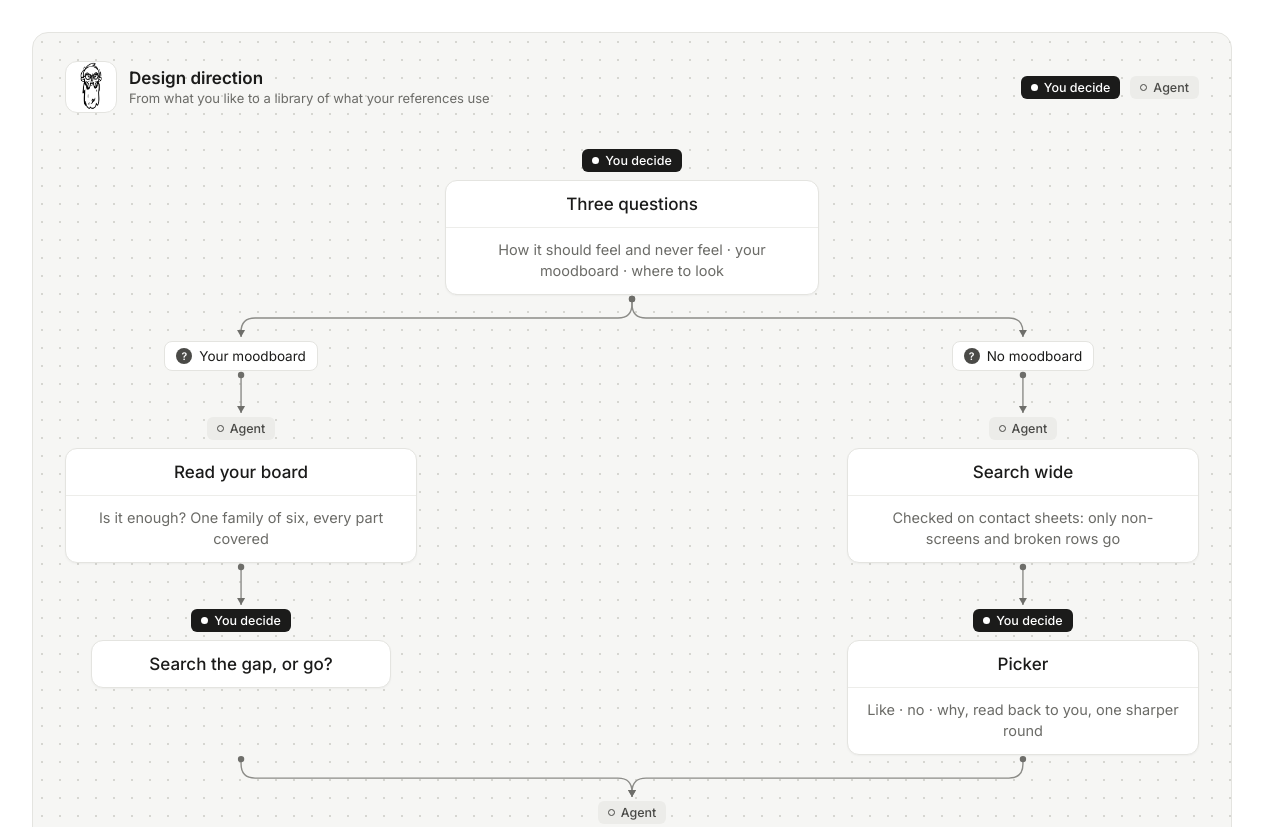
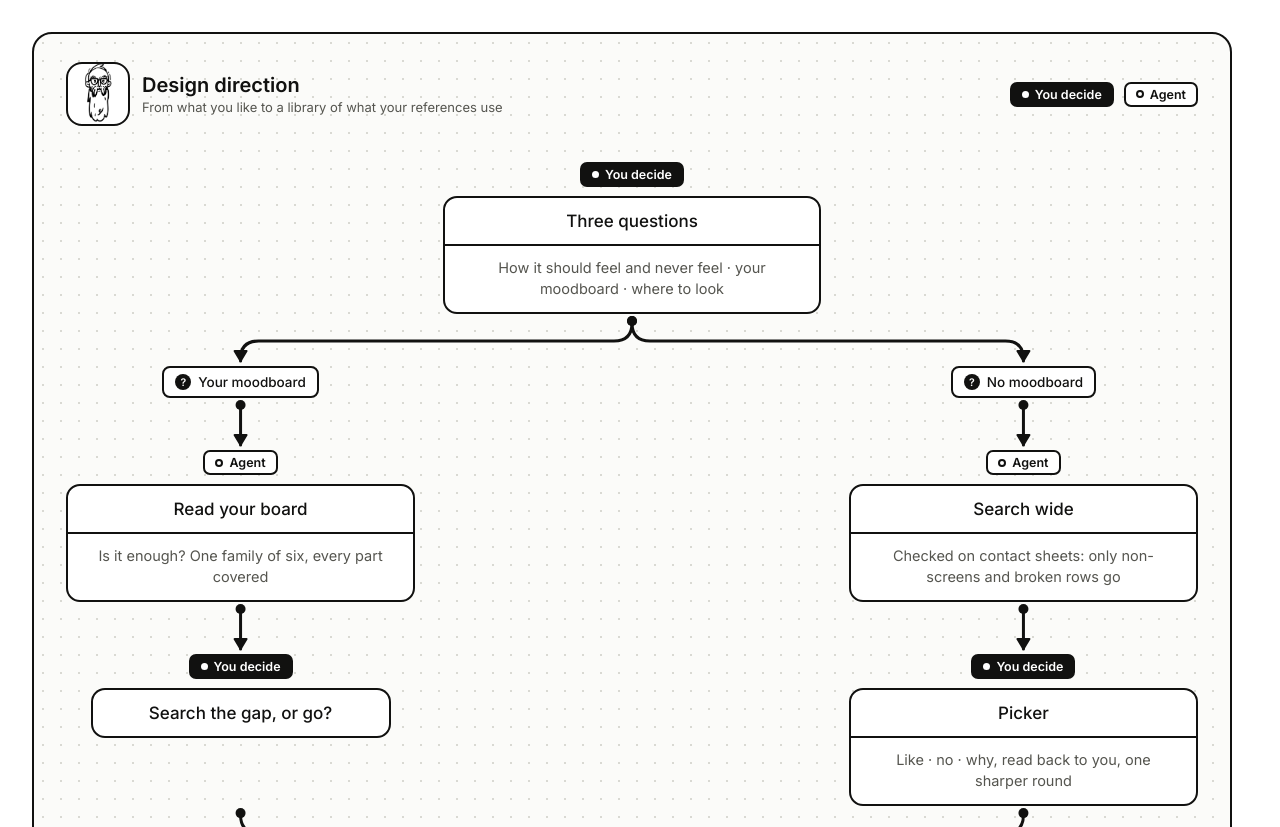
Before and after one commit to jonanderdev/longbeard, a website: page assets/flow-design-direction.html in a window 1280 px wide. Shown: the top 827 px of the page. Drawn offline with Linux system fonts and the light colour scheme.

Commit message:
Show the design-direction flow as a picture only, drawn in thick black lines like the logo.
flow.md is gone: the README links the picture, now in assets/ so it does
not ship in the package. Cards, labels, notes and links are drawn in
2.5-3 px black strokes with round joins, the agent's label outlined and
yours filled. 48 colours, 175 KB.

Co-Authored-By: Claude Opus 5.5 <noreply@anthropic.com>
Claude-Session: https://claude.ai/code/session_01HLXJ1ZQSj2napXVEq61B7m

```diff
--- a/assets/flow-design-direction.html
+++ b/assets/flow-design-direction.html
@@ -1,9 +1,9 @@
 <!doctype html>
 <!--
   The design-direction flow, drawn for skills/design-direction/flow.md.
-  Change it here, then render the PNG flow.md shows: a screenshot of .canvas at a
+  Change it here, then render the PNG the README links: a screenshot of .canvas at a
   device scale of 2, from the repo root, with Playwright:
-    node -e 'const {chromium}=require("playwright");(async()=>{const b=await chromium.launch();const p=await b.newPage({viewport:{width:1264,height:900},deviceScaleFactor:2});await p.goto("file://"+process.cwd()+"/assets/flow-design-direction.html");await p.waitForFunction(()=>document.title==="ready");await (await p.$(".canvas")).screenshot({path:"skills/design-direction/flow.png"});await b.close()})()'
+    node -e 'const {chromium}=require("playwright");(async()=>{const b=await chromium.launch();const p=await b.newPage({viewport:{width:1264,height:900},deviceScaleFactor:2});await p.goto("file://"+process.cwd()+"/assets/flow-design-direction.html");await p.waitForFunction(()=>document.title==="ready");await (await p.$(".canvas")).screenshot({path:"assets/design-direction-flow.png"});await b.close()})()'
   Then cut it to 48 colours (it is greys, and ships in the package): about 160 KB, not 700.
 -->
 <html lang="en">
@@ -12,40 +12,40 @@
 <title>Design direction — how it flows</title>
 <link rel="stylesheet" href="https://fonts.googleapis.com/css2?family=Inter:wght@400;500;600&display=block">
 <style>
-  :root { --ink: #1b1b1a; --muted: #6b6b67; --line: #8c8c88; --card: #ffffff; --edge: #e4e4e0; --canvas: #f6f6f4; --dot: #d6d6d1; }
+  :root { --ink: #111110; --muted: #55554f; --line: #111110; --card: #ffffff; --edge: #111110; --canvas: #fbfbf9; --dot: #d9d9d3; --stroke: 2.5px; }
   * { box-sizing: border-box; margin: 0; }
   body { background: #fff; font-family: Inter, system-ui, sans-serif; color: var(--ink); padding: 32px; width: 1264px; }
-  .canvas { position: relative; width: 1200px; padding: 28px 32px 56px; border: 1px solid var(--edge); border-radius: 16px; background: radial-gradient(circle, var(--dot) 1.1px, transparent 1.2px) 0 0 / 18px 18px, var(--canvas); }
+  .canvas { position: relative; width: 1200px; padding: 28px 32px 56px; border: var(--stroke) solid var(--edge); border-radius: 20px; background: radial-gradient(circle, var(--dot) 1.1px, transparent 1.2px) 0 0 / 18px 18px, var(--canvas); }
   header { display: flex; align-items: center; justify-content: space-between; margin-bottom: 36px; }
   .brand { display: flex; align-items: center; gap: 12px; }
-  .logo { position: relative; width: 52px; height: 52px; border-radius: 12px; background: #fff; border: 1px solid var(--edge); overflow: hidden; }
-  .logo img { position: absolute; left: 50%; top: 50%; width: 60px; height: 60px; transform: translate(-50%, -50%); }
-  .brand b { display: block; font-size: 17px; font-weight: 600; }
+  .logo { position: relative; width: 64px; height: 64px; border-radius: 16px; background: #fff; border: var(--stroke) solid var(--edge); overflow: hidden; }
+  .logo img { position: absolute; left: 50%; top: 50%; width: 76px; height: 76px; transform: translate(-50%, -50%); }
+  .brand b { display: block; font-size: 20px; font-weight: 600; }
   .brand span { display: block; font-size: 13px; color: var(--muted); margin-top: 2px; }
   .legend { display: flex; gap: 10px; align-items: center; font-size: 13px; color: var(--muted); }
 
-  .flow { position: relative; display: grid; grid-template-columns: 1fr 1fr 1fr; column-gap: 28px; row-gap: 46px; justify-items: center; }
+  .flow { position: relative; display: grid; grid-template-columns: 1fr 1fr 1fr; column-gap: 28px; row-gap: 52px; justify-items: center; }
   .node { display: flex; flex-direction: column; align-items: center; z-index: 1; }
-  .pill { display: inline-flex; align-items: center; gap: 6px; font-size: 12.5px; font-weight: 500; padding: 4px 10px; border-radius: 6px; margin-bottom: 8px; white-space: nowrap; }
+  .pill { display: inline-flex; align-items: center; gap: 6px; font-size: 12.5px; font-weight: 600; padding: 3px 10px; border-radius: 7px; border: var(--stroke) solid var(--ink); margin-bottom: 9px; white-space: nowrap; }
   .pill::before { content: ""; width: 7px; height: 7px; border-radius: 50%; }
   .you { background: var(--ink); color: #fff; }
   .you::before { background: #fff; }
-  .agent { background: #ecece9; color: #4a4a47; }
-  .agent::before { border: 1.5px solid #4a4a47; width: 5px; height: 5px; }
-  .card { background: var(--card); border: 1px solid var(--edge); border-radius: 12px; box-shadow: 0 1px 2px rgba(0, 0, 0, 0.04); text-align: center; min-width: 300px; max-width: 440px; }
+  .agent { background: #fff; color: var(--ink); }
+  .agent::before { border: 2px solid var(--ink); width: 4px; height: 4px; }
+  .card { background: var(--card); border: var(--stroke) solid var(--edge); border-radius: 14px; text-align: center; min-width: 300px; max-width: 440px; }
   .card h3 { white-space: nowrap; }
   .card h3 { font-size: 17px; font-weight: 500; padding: 13px 18px; }
-  .card p { font-size: 14.5px; line-height: 1.45; color: var(--muted); padding: 11px 18px 13px; border-top: 1px solid #ededea; }
-  .chip { z-index: 1; display: inline-flex; align-items: center; gap: 7px; background: #fff; border: 1px solid var(--edge); border-radius: 8px; padding: 6px 11px; font-size: 13.5px; color: var(--ink); white-space: nowrap; }
-  .chip i { font-style: normal; width: 16px; height: 16px; border-radius: 50%; background: #4a4a47; color: #fff; font-size: 10.5px; font-weight: 600; display: grid; place-items: center; }
-  .note { z-index: 1; max-width: 250px; background: #fff; border: 1px dashed #c9c9c4; border-radius: 10px; padding: 9px 12px; font-size: 13.5px; line-height: 1.4; color: var(--muted); align-self: center; justify-self: start; }
-  .note b { color: var(--ink); font-weight: 500; }
-  .end { z-index: 1; background: var(--ink); color: #fff; border-radius: 10px; padding: 11px 18px; font-size: 15px; font-weight: 500; white-space: nowrap; }
+  .card p { font-size: 14.5px; line-height: 1.45; color: var(--muted); padding: 11px 18px 13px; border-top: 2px solid var(--ink); }
+  .chip { z-index: 1; display: inline-flex; align-items: center; gap: 7px; background: #fff; border: var(--stroke) solid var(--edge); font-weight: 500; border-radius: 8px; padding: 6px 11px; font-size: 13.5px; color: var(--ink); white-space: nowrap; }
+  .chip i { font-style: normal; width: 16px; height: 16px; border-radius: 50%; background: var(--ink); color: #fff; font-size: 10.5px; font-weight: 600; display: grid; place-items: center; }
+  .note { z-index: 1; max-width: 250px; background: #fff; border: var(--stroke) dashed var(--ink); border-radius: 10px; padding: 9px 12px; font-size: 13.5px; line-height: 1.4; color: var(--muted); align-self: center; justify-self: start; }
+  .note b { color: var(--ink); font-weight: 600; }
+  .end { z-index: 1; background: var(--ink); color: #fff; border: var(--stroke) solid var(--ink); border-radius: 12px; padding: 11px 18px; font-size: 15px; font-weight: 500; white-space: nowrap; }
   svg.links { position: absolute; inset: 0; width: 100%; height: 100%; overflow: visible; z-index: 0; }
-  svg.links path { fill: none; stroke: var(--line); stroke-width: 1.4; }
-  svg.links path.dash { stroke-dasharray: 4 4; stroke: #b4b4ae; }
-  svg.links circle { fill: #6e6e6a; }
-  svg.links polygon { fill: #6e6e6a; }
+  svg.links path { fill: none; stroke: var(--line); stroke-width: 3; stroke-linecap: round; stroke-linejoin: round; }
+  svg.links path.dash { stroke-dasharray: 1 7; stroke: var(--line); }
+  svg.links circle { fill: var(--line); }
+  svg.links polygon { fill: var(--line); stroke: var(--line); stroke-width: 2; stroke-linejoin: round; }
 </style>
 </head>
 <body>
@@ -100,18 +100,18 @@
     svg.insertAdjacentHTML("beforeend", `<path d="${d}" class="${dashed ? "dash" : ""}"/>`);
     if (end) svg.insertAdjacentHTML("beforeend", end);
   };
-  const arrowDown = (x, y) => `<polygon points="${x - 4},${y - 7} ${x + 4},${y - 7} ${x},${y}"/>`;
-  const arrowSide = (x, y, dir) => `<polygon points="${x - 7 * dir},${y - 4} ${x - 7 * dir},${y + 4} ${x},${y}"/>`;
+  const arrowDown = (x, y) => `<polygon points="${x - 6},${y - 10} ${x + 6},${y - 10} ${x},${y}"/>`;
+  const arrowSide = (x, y, dir) => `<polygon points="${x - 10 * dir},${y - 6} ${x - 10 * dir},${y + 6} ${x},${y}"/>`;
   // Top to bottom, with a rounded elbow when the two sit in different columns, a dot where it leaves.
   function link(from, to, { dashed = false } = {}) {
-    const a = at(from), b = at(to), x1 = a.x, y1 = a.b + 4, x2 = b.x, y2 = b.t - 4, R = 14;
+    const a = at(from), b = at(to), x1 = a.x, y1 = a.b + 7, x2 = b.x, y2 = b.t - 5, R = 18;
     let d;
     if (Math.abs(x1 - x2) < 1) d = `M${x1},${y1} L${x2},${y2}`;
     else {
       const ym = (y1 + y2) / 2, s = x2 > x1 ? 1 : -1;
       d = `M${x1},${y1} L${x1},${ym - R} Q${x1},${ym} ${x1 + s * R},${ym} L${x2 - s * R},${ym} Q${x2},${ym} ${x2},${ym + R} L${x2},${y2}`;
     }
-    draw(d, dashed, `<circle cx="${x1}" cy="${y1}" r="3.2"/>${arrowDown(x2, y2)}`);
+    draw(d, dashed, `<circle cx="${x1}" cy="${y1}" r="5"/>${arrowDown(x2, y2)}`);
   }
   const cardOf = (id) => document.querySelector(`#${id} .card`);
   document.fonts.ready.then(() => {
@@ -124,8 +124,8 @@
     // From a card's side to a note beside it, dashed: a branch you may take, not the main line.
     const sideOf = (cardId, noteId) => {
       const a = cardOf(cardId).getBoundingClientRect(), f = flow.getBoundingClientRect(), b = at(noteId);
-      const right = b.x > (a.left + a.right) / 2 - f.left, x1 = (right ? a.right : a.left) - f.left + (right ? 4 : -4), x2 = right ? b.l - 4 : b.r + 4, y = Math.min(Math.max(b.y, a.top - f.top + 14), a.bottom - f.top - 14);
-      draw(`M${x1},${y} L${x2},${y}`, true, `<circle cx="${x1}" cy="${y}" r="3.2"/>${arrowSide(x2, y, right ? 1 : -1)}`);
+      const right = b.x > (a.left + a.right) / 2 - f.left, x1 = (right ? a.right : a.left) - f.left + (right ? 8 : -8), x2 = right ? b.l - 6 : b.r + 6, y = Math.min(Math.max(b.y, a.top - f.top + 14), a.bottom - f.top - 14);
+      draw(`M${x1},${y} L${x2},${y}`, true, `<circle cx="${x1}" cy="${y}" r="5"/>${arrowSide(x2, y, right ? 1 : -1)}`);
     };
     sideOf("families", "n-none"); sideOf("mark", "n-likes"); sideOf("mark", "n-six");
     document.title = "ready";
```
Also changed, not shown: skills/design-direction/flow.md (deleted, +0 -16 lines), README.md, assets/design-direction-flow.png (added), skills/design-direction/flow.png (deleted).
